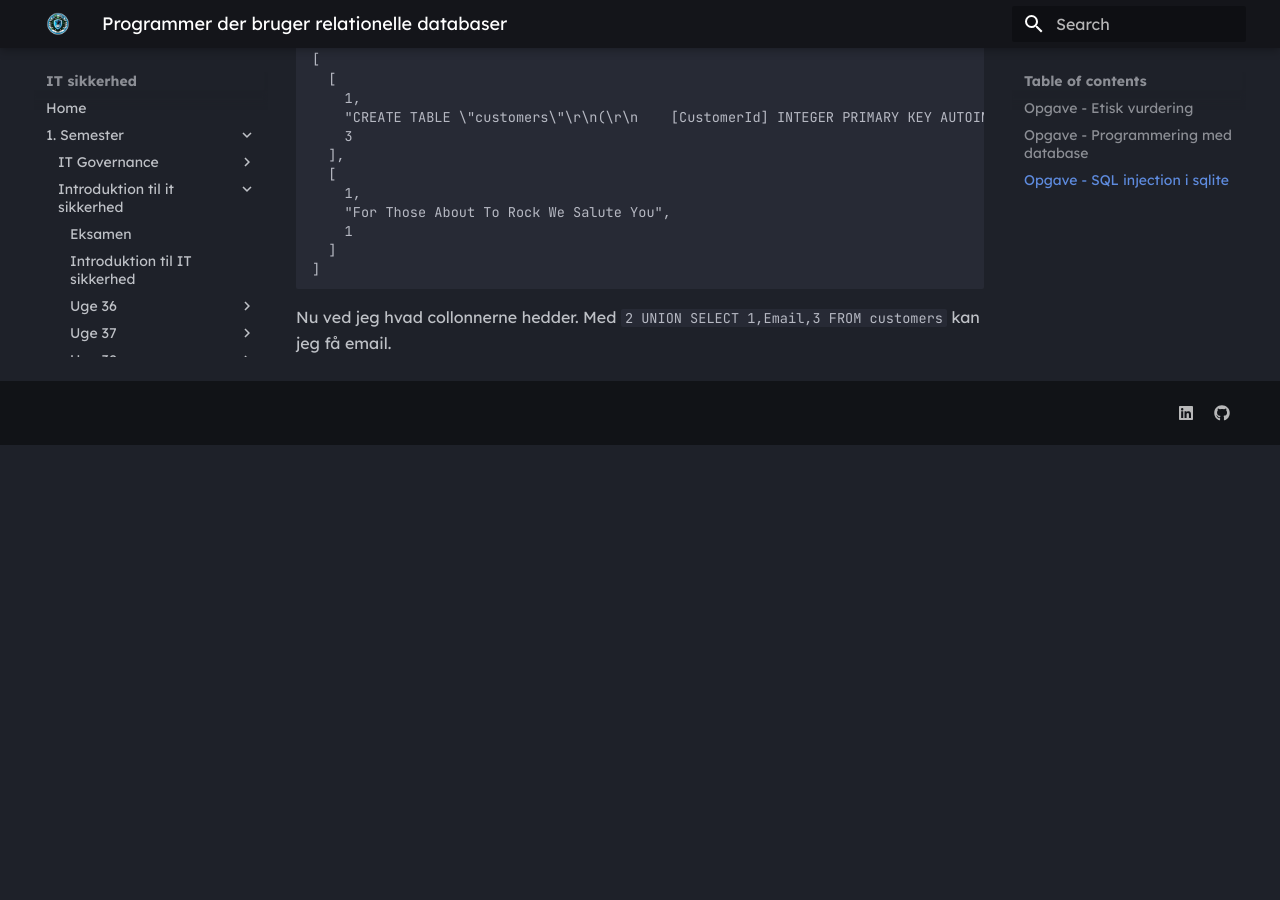
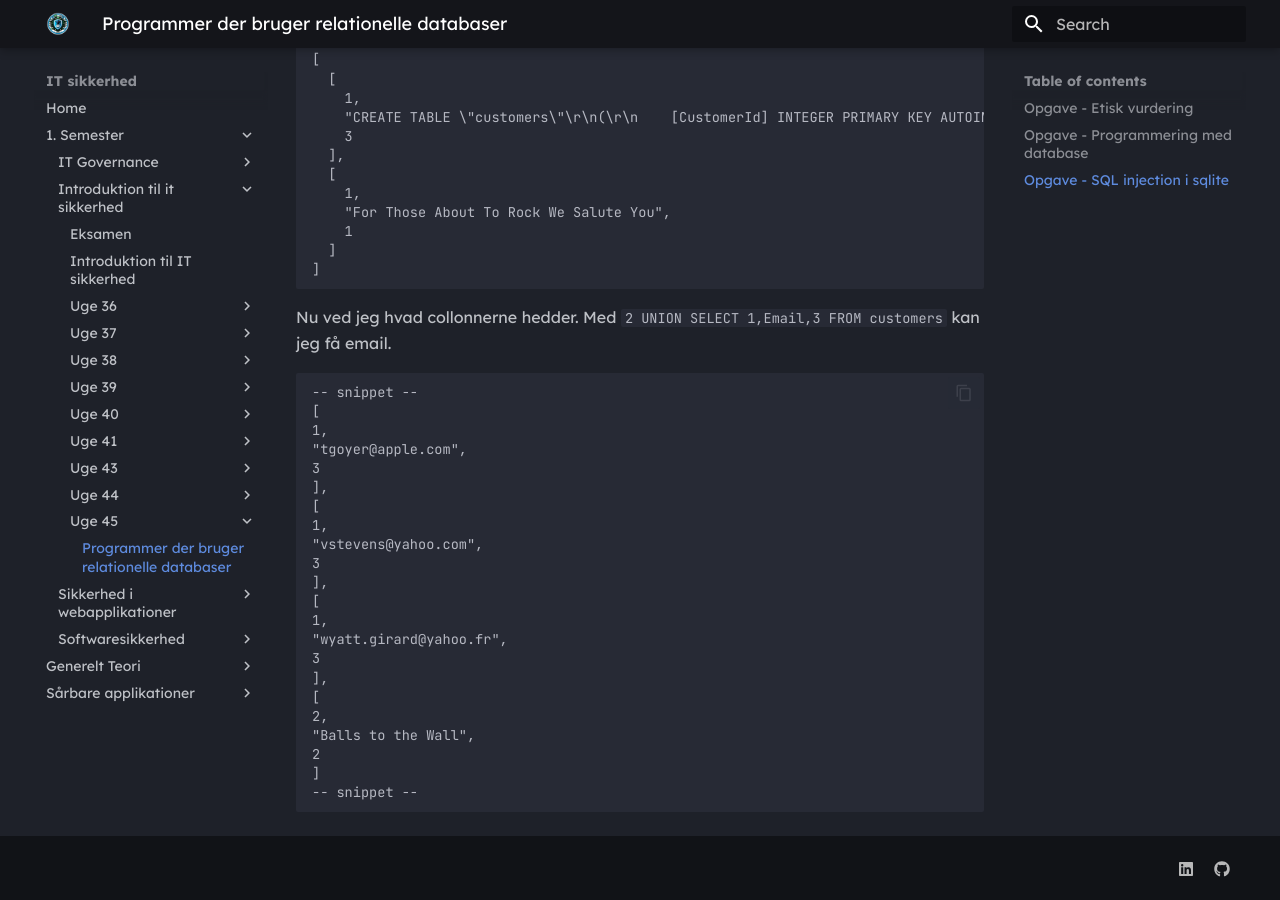
Before and after one commit to NoahRosenkjaer/IT-sikkerhed, an MkDocs documentation site: the page built from docs/1. Semester/Introduktion til it-sikkerhed/Uge 45/Uge45.md, in a window 1280 px wide and 900 px high, scrolled down 6327 px. Built offline with MkDocs 1.6.1 and Material for MkDocs 9.7.7, drawn with Linux system fonts in a browser that asks for light colours; before the commit the page ends 6772 px from its top, so only the background shows below that.

Commit message:
Added an example

````diff
--- a/docs/1. Semester/Introduktion til it-sikkerhed/Uge 45/Uge45.md
+++ b/docs/1. Semester/Introduktion til it-sikkerhed/Uge 45/Uge45.md
@@ -344,3 +344,28 @@ Result from database:
 ```
 
 Nu ved jeg hvad collonnerne hedder. Med `2 UNION SELECT 1,Email,3 FROM customers` kan jeg få email.
+
+```linenums="0"
+-- snippet --
+[
+1,
+"tgoyer@apple.com",
+3
+],
+[
+1,
+"vstevens@yahoo.com",
+3
+],
+[
+1,
+"wyatt.girard@yahoo.fr",
+3
+],
+[
+2,
+"Balls to the Wall",
+2
+]
+-- snippet --
+```
````
